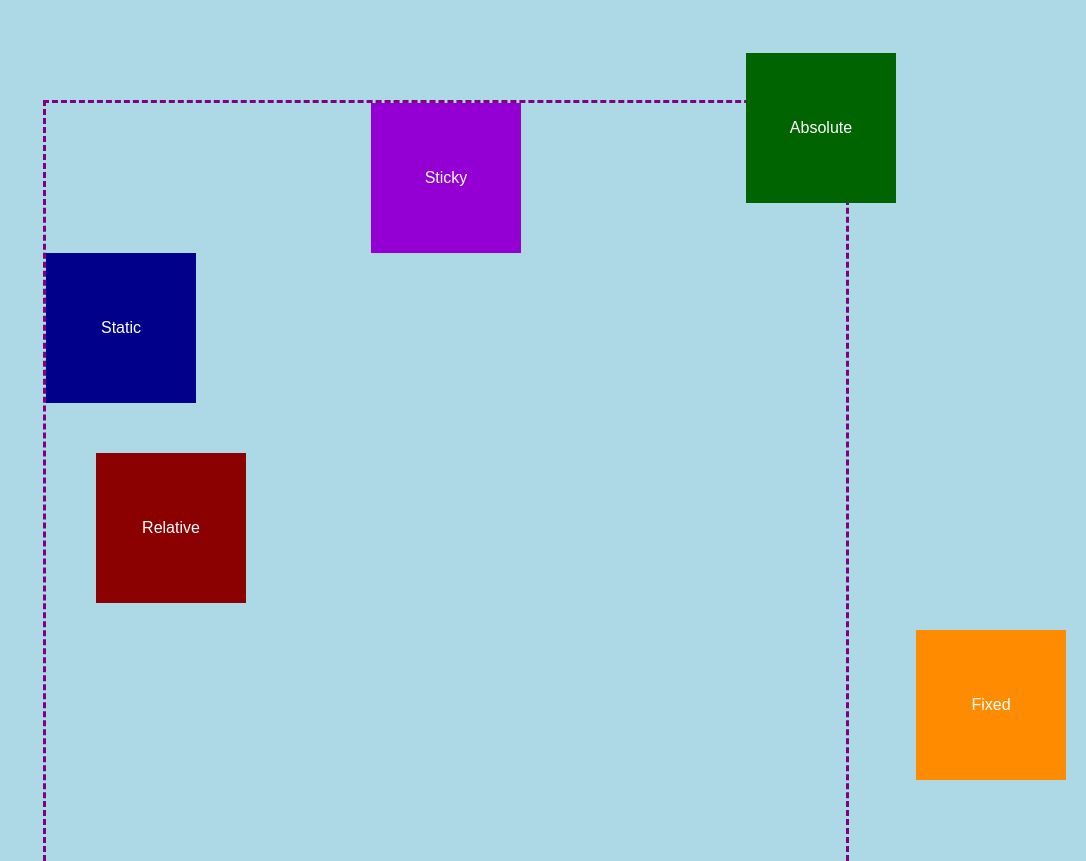
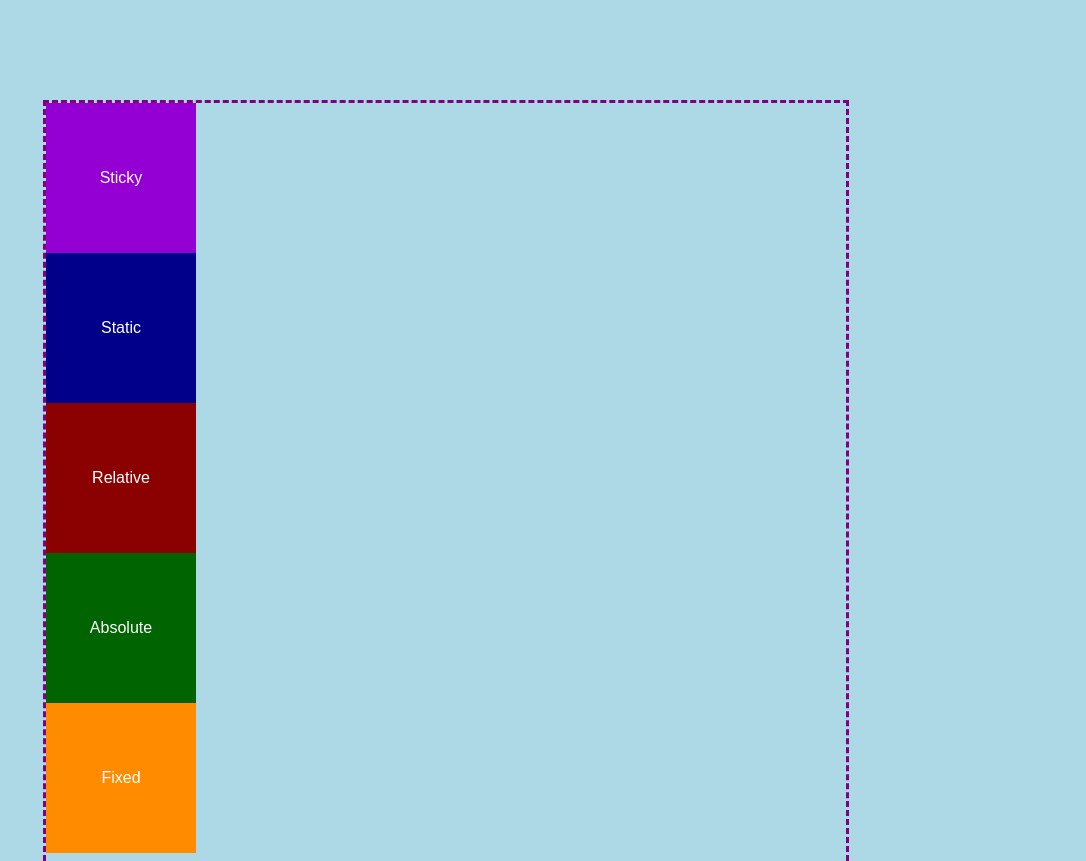
Before and after one commit to raphaelsanchez/nws-html-css-exercices, a plain HTML site: page exercice-2/index.html in a window 1280 px wide. Shown: the top 861 px of the page, without its empty margins (194-1280 px from the left). Drawn offline with Linux system fonts and the light colour scheme.

Commit message:
update helper

```diff
--- a/exercice-2/helper.css
+++ b/exercice-2/helper.css
@@ -23,3 +23,22 @@ body {
   color: white;
   text-align: center;
 }
+
+.static {
+}
+
+.relative {
+  background-color: darkred;
+}
+
+.absolute {
+  background-color: darkgreen;
+}
+
+.fixed {
+  background-color: darkorange;
+}
+
+.sticky {
+  background-color: darkviolet;
+}
--- a/exercice-2/style.css
+++ b/exercice-2/style.css
@@ -4,43 +4,26 @@
 
 .relative {
   /* mettez l'element en relatif */
-  position: relative;
 
   /* deplacer le de 50px depuis le haut et de 50px depuis la gauche */
-  top: 50px;
-  left: 50px;
-  background-color: darkred;
 }
 
 .absolute {
   /* mettez l'element en absolu */
-  position: absolute;
 
   /* deplacer le de -50px depuis le haut et de -50px depuis la droite */
-  top: -50px;
-  right: -50px;
-  background-color: darkgreen;
 }
 
 .fixed {
   /* mettez l'element en fixe */
-  position: fixed;
 
   /* deplacer le de 20px depuis le bas et de 20px depuis la droite */
-  bottom: 20px;
-  right: 20px;
-  background-color: darkorange;
 }
 
 .sticky {
   /* mettez l'element en sticky */
-  position: sticky;
 
   /* deplacer le de 20px depuis le haut et de 50% depuis la gauche */
-  top: 20px;
-  left: 50%;
 
   /* ATTENTION, pour que l'élément soit centré il va falloir faire une translation */
-  transform: translate(-50%, 0);
-  background-color: darkviolet;
 }
```
